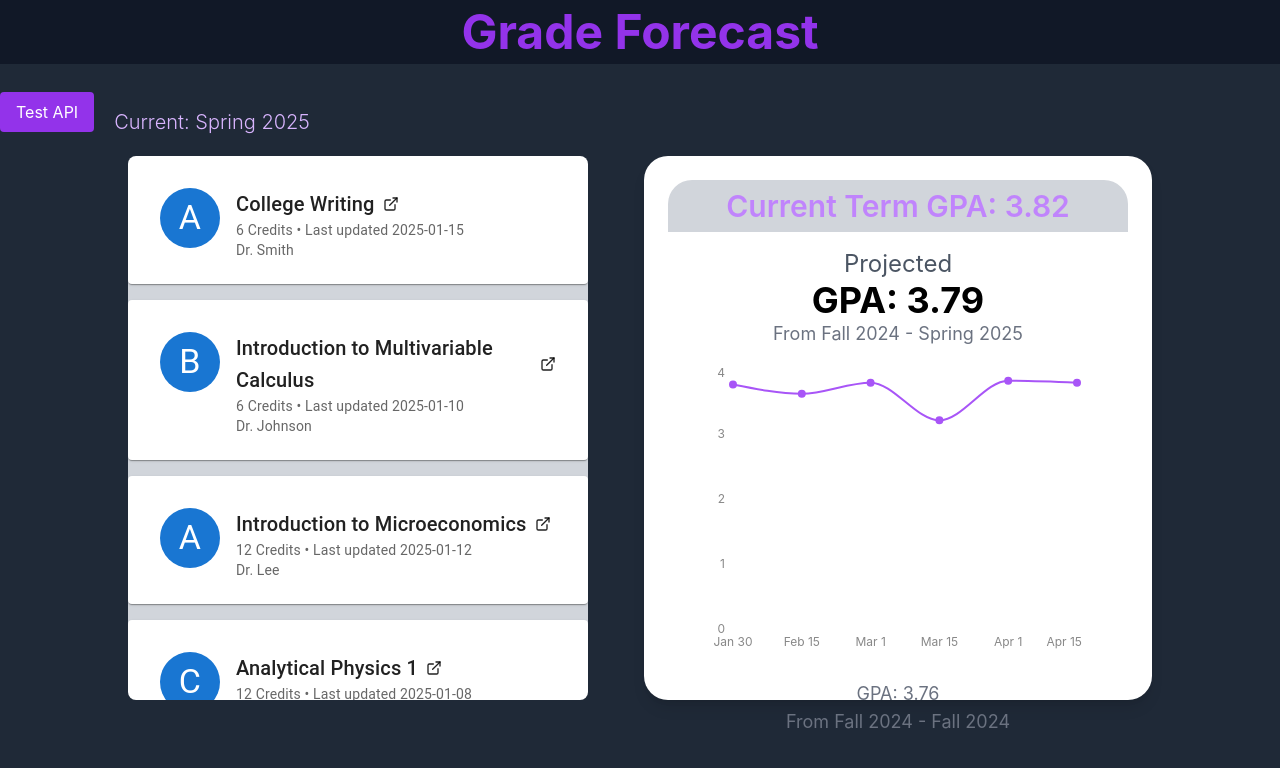
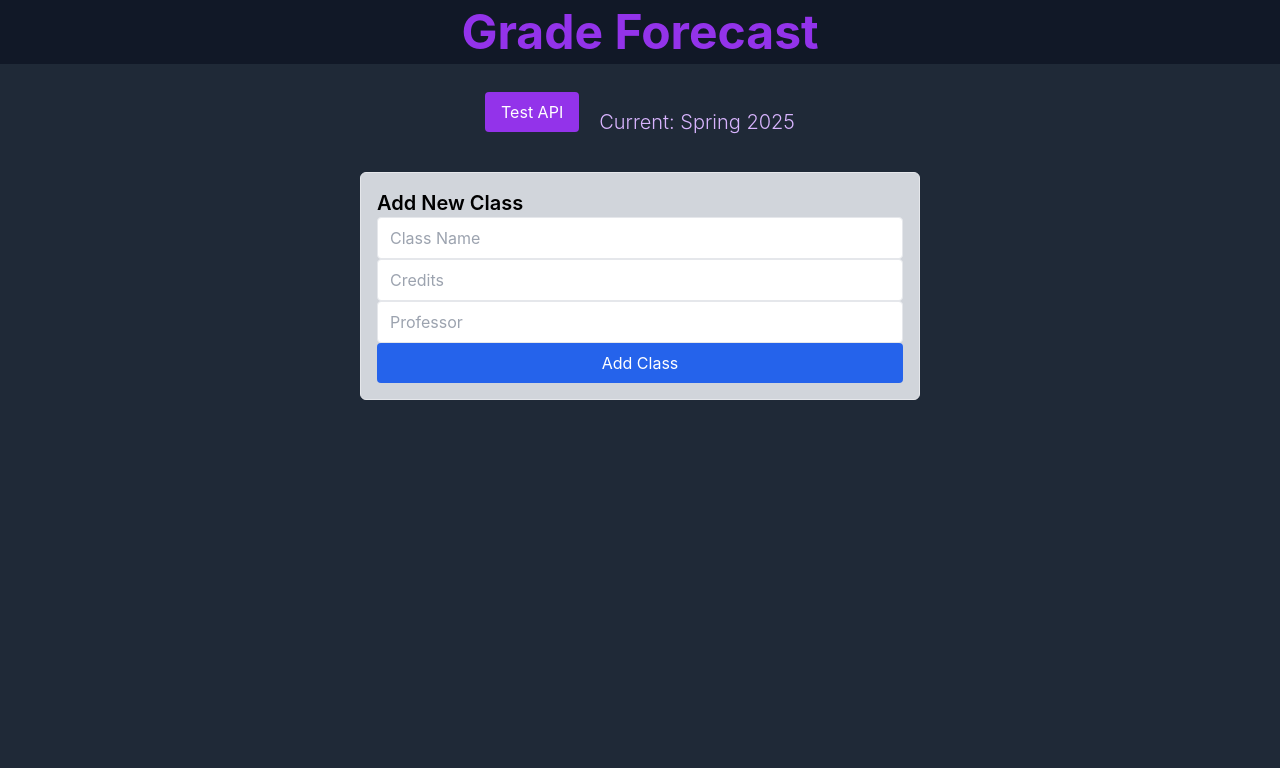
Before and after one commit to KeithVM/grade_forecast, a React (Create React App) app: page / in a window 1280 px wide. Shown: the top 768 px of the page. Built offline with nearby package versions, Linux system fonts and the light colour scheme.

Commit message:
Assignment bugs

```diff
--- a/src/ClassPage.js
+++ b/src/ClassPage.js
@@ -58,8 +58,10 @@ export default function ClassPage() {
   };
 
   const handleUpdateAssignment = (updatedAssignment) => {
-    setAssignments(assignments.map(a => a.id === updatedAssignment.id ? updatedAssignment : a));
-  };
+    setAssignments(assignments.map(a =>
+        a.id === updatedAssignment.id ? updatedAssignment : a
+    ));
+};
 
   const handleDeleteAssignment = (assignmentId) => {
     setAssignments(assignments.filter(a => a.id !== assignmentId));
--- a/src/EditGradingSystem.js
+++ b/src/EditGradingSystem.js
@@ -66,7 +66,11 @@ export default function EditGradingSystem() {
   };
 
   const handleCancel = () => {
-    navigate(-1);
+    {currentSystem && currentSystem.categories.length > 0 ? (
+        navigate(-1)
+      ) : (
+        navigate("/")
+      )}
   };
 
   const handleAddCategory = () => {
--- a/src/MainPage.js
+++ b/src/MainPage.js
@@ -1,21 +1,69 @@
-import React from 'react';
+import React, {useState, useEffect} from 'react';
 import { Link } from 'react-router-dom';
 import './output.css';
 import { GradeCard } from './components/grade-card.tsx';
 import { GPAChart } from './components/gpa-chart.tsx';
 
 const MainPage = () => {
-  const testclasses = [
-    { id: 1, name: 'College Writing', grade: 'A', points: 6, professor: 'Dr. Smith', lastUpdated: '2025-01-15' },
-    { id: 2, name: 'Introduction to Multivariable Calculus', grade: 'B', points: 6, professor: 'Dr. Johnson', lastUpdated: '2025-01-10' },
-    { id: 3, name: 'Introduction to Microeconomics', grade: 'A', points: 12, professor: 'Dr. Lee', lastUpdated: '2025-01-12' },
-    { id: 4, name: 'Analytical Physics 1', grade: 'C', points: 12, professor: 'Dr. Brown', lastUpdated: '2025-01-08' },
-    { id: 5, name: 'Introduction to Engineering', grade: 'B+', points: 6, professor: 'Dr. Davis', lastUpdated: '2025-01-14' },
-    { id: 6, name: 'Introduction to Computer Science', grade: 'D', points: 2, professor: 'Dr. Wilson', lastUpdated: '2025-01-11' },
-  ];
+    const [classes, setClasses] = useState([]);
+    const [newClass, setNewClass] = useState({
+      name: '',
+      points: '',
+      professor: ''
+    });
+
+    useEffect(() => {
+      const storedClasses = JSON.parse(localStorage.getItem('classes')) || [];
+      const updatedClasses = storedClasses.map(classItem => {
+        const assignments = JSON.parse(localStorage.getItem(`assignments_${classItem.id}`)) || [];
+        const gradingSystems = JSON.parse(localStorage.getItem(`gradingSystems_${classItem.id}`)) || [];
+        const currentSystemId = localStorage.getItem(`currentSystemId_${classItem.id}`);
+        const currentSystem = gradingSystems.find(system => system.id === currentSystemId) || gradingSystems[0];
+
+        const totalScore = assignments.reduce((sum, a) => sum + (a.graded ? a.score : 0), 0);
+        const totalPoints = assignments.reduce((sum, a) => sum + (a.graded ? a.totalPoints : 0), 0);
+        const grade = totalPoints > 0 ? ((totalScore / totalPoints) * 100).toFixed(2) : 'N/A';
+
+        const letterGrade = currentSystem
+          ? currentSystem.letterGradeCutoffs.find(cutoff => grade >= cutoff.minScore)?.letter || 'N/A'
+          : 'N/A';
+
+        const lastUpdated = assignments.length > 0
+          ? new Date(Math.max(...assignments.map(a => new Date(a.date).getTime()))).toISOString().split('T')[0]
+          : 'N/A';
+
+        return {
+          ...classItem,
+          grade: letterGrade,
+          lastUpdated
+        };
+      });
+      setClasses(updatedClasses);
+    }, []);
+
+    const handleAddClass = () => {
+      const newClassItem = {
+        id: Date.now().toString(),
+        name: newClass.name,
+        points: parseFloat(newClass.points),
+        professor: newClass.professor,
+        grade: 'N/A',
+        lastUpdated: 'N/A'
+      };
+      const updatedClasses = [...classes, newClassItem];
+      setClasses(updatedClasses);
+      localStorage.setItem('classes', JSON.stringify(updatedClasses));
+      setNewClass({ name: '', points: '', professor: '' });
+    };
+
+    const handleDeleteClass = (classId) => {
+      const updatedClasses = classes.filter(classItem => classItem.id !== classId);
+      setClasses(updatedClasses);
+      localStorage.setItem('classes', JSON.stringify(updatedClasses));
+    };
 
   return (
-    <div className="p-0 bg-gray-800 min-h-screen">
+    <div className="p-0 bg-gray-800 min-h-screen flex flex-col items-center">
 
       <header className="bg-gray-900 text-white w-full relative top-0 p-2 align-middle mb-6">
         <h1 className="text-5xl font-bold text-center text-purple-600">Grade Forecast</h1>
@@ -25,9 +73,11 @@ const MainPage = () => {
         <button className="bg-purple-600 text-white py-2 px-4 rounded hover:bg-purple-700">Test API</button>
         <p className="m-0 text-left text-purple-300 flex text-2xl items-center h-full mt-5 ml-5 font-light text-xl font-bold">Current: Spring 2025</p>
       </div>
+      {classes.length > 0 && (
         <div className="flex justify-around items-start mt-5 flex flex-col md:flex-row gap-6">
           <div className="rounded-lg mx-8 w-2/5 bg-gray-300 inline-block align-top max-w-[70vh] max-h-[68vh] ml-[10vw] scrollable flex-1 overflow-y-auto">
-          {testclasses.map((classItem) => (
+            {classes.map((classItem) => (
+              <div key={classItem.id} className="relative">
                 <Link to={`/class/${classItem.id}`} state={{ classItem }} key={classItem.id} className="no-underline block mb-4">
                   <GradeCard
                     courseName={classItem.name}
@@ -37,7 +87,46 @@ const MainPage = () => {
                     lastUpdated={classItem.lastUpdated}
                   />
                 </Link>
+                <button
+                  onClick={() => handleDeleteClass(classItem.id)}
+                  className="absolute top-0 right-0 mt-2 mr-2 px-2 py-1 bg-red-600 text-white rounded hover:bg-red-700"
+                >
+                  Delete
+                </button>
+              </div>
             ))}
+          <div className="mt-4 p-4 border rounded-md bg-gray-300 w-full">
+            <h3 className="text-xl font-semibold mb-2">Add New Class</h3>
+            <div className="space-y-2">
+              <input
+                type="text"
+                value={newClass.name}
+                onChange={(e) => setNewClass({ ...newClass, name: e.target.value })}
+                placeholder="Class Name"
+                className="w-full px-3 py-2 border rounded"
+              />
+              <input
+                type="number"
+                value={newClass.points}
+                onChange={(e) => setNewClass({ ...newClass, points: e.target.value })}
+                placeholder="Credits"
+                className="w-full px-3 py-2 border rounded"
+              />
+              <input
+                type="text"
+                value={newClass.professor}
+                onChange={(e) => setNewClass({ ...newClass, professor: e.target.value })}
+                placeholder="Professor"
+                className="w-full px-3 py-2 border rounded"
+              />
+              <button
+                onClick={handleAddClass}
+                className="w-full px-3 py-2 bg-blue-600 text-white rounded"
+              >
+                Add Class
+              </button>
+            </div>
+          </div>
           </div>
           <div className="text-center mt-0 mr-[10vw] inline-block align-top bg-gray-300 w-[45vw] h-[68vh] rounded-3xl shadow-lg max-w-[70vh] flex-1 bg-white p-6 rounded shadow-md">
             <header className="text-center align-top bg-gray-300 box-border rounded-t-3xl p-2 relative top-0 w-full mb-4">
@@ -60,6 +149,41 @@ const MainPage = () => {
             </div>
           </div>
       </div>
+      )}
+      {classes.length === 0 && (
+      <div className="mt-4 p-4 border rounded-md bg-gray-300 max-w-[70vh] ">
+        <h3 className="text-xl font-semibold mb-2">Add New Class</h3>
+        <div className="space-y-2">
+          <input
+            type="text"
+            value={newClass.name}
+            onChange={(e) => setNewClass({ ...newClass, name: e.target.value })}
+            placeholder="Class Name"
+            className="w-full px-3 py-2 border rounded"
+          />
+          <input
+            type="number"
+            value={newClass.points}
+            onChange={(e) => setNewClass({ ...newClass, points: e.target.value })}
+            placeholder="Credits"
+            className="w-full px-3 py-2 border rounded"
+          />
+          <input
+            type="text"
+            value={newClass.professor}
+            onChange={(e) => setNewClass({ ...newClass, professor: e.target.value })}
+            placeholder="Professor"
+            className="w-full px-3 py-2 border rounded"
+          />
+          <button
+            onClick={handleAddClass}
+            className="w-full px-3 py-2 bg-blue-600 text-white rounded"
+          >
+            Add Class
+          </button>
+        </div>
+      </div>
+      )}
     </div>
   );
 };
--- a/src/components/GradeSummary.js
+++ b/src/components/GradeSummary.js
@@ -2,7 +2,7 @@ import React from 'react';
 
 export default function GradeSummary({ assignments, categories, useLetterGrades, letterGradeCutoffs }) {
   const calculateCategoryGrade = (categoryId) => {
-    const categoryAssignments = assignments.filter(a => a.categoryId === categoryId);
+    const categoryAssignments = assignments.filter(a => a.categoryId === categoryId && a.graded);
     if (categoryAssignments.length === 0) return 100;
     const total = categoryAssignments.reduce((sum, a) => sum + (a.score / a.totalPoints), 0);
     return (total / categoryAssignments.length) * 100;
```
Also changed, not shown: src/components/AssignmentList.js (+52 -33 lines). Lines whose indentation alone changed are shown as unchanged.
